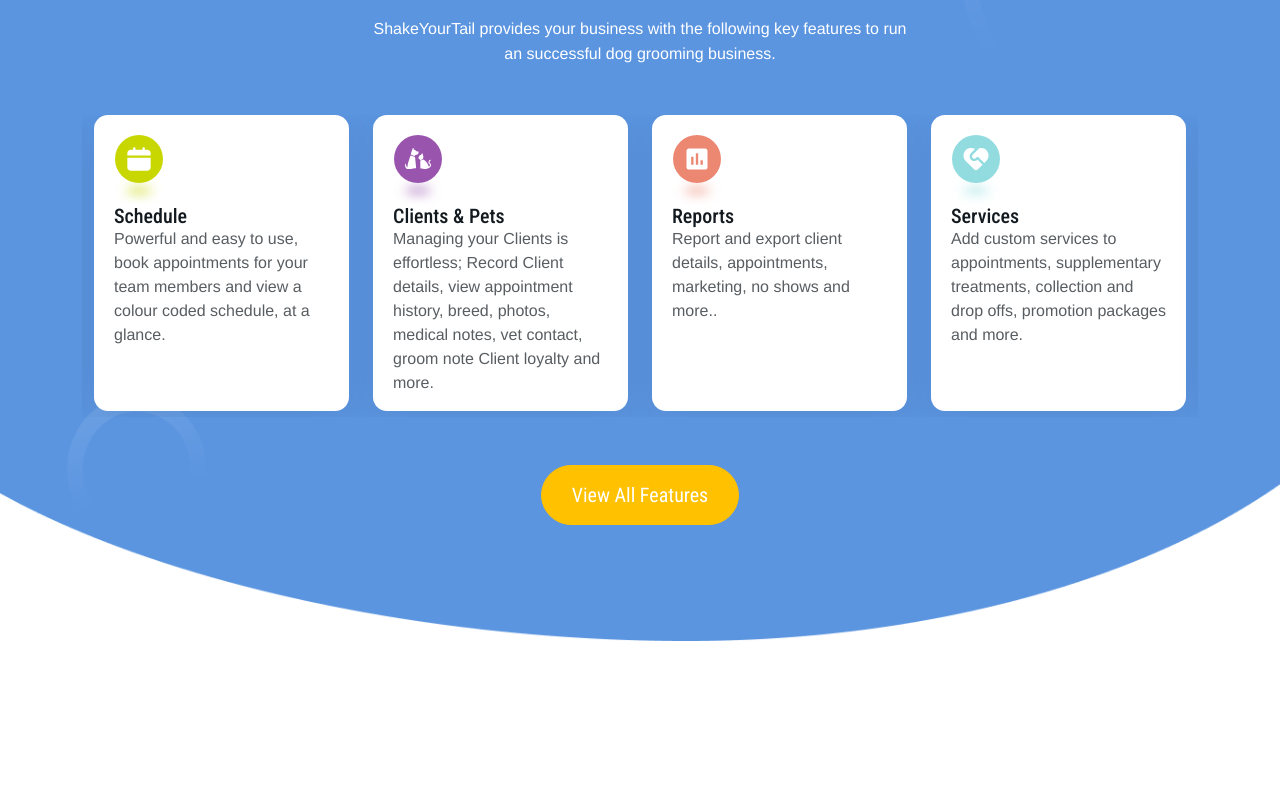
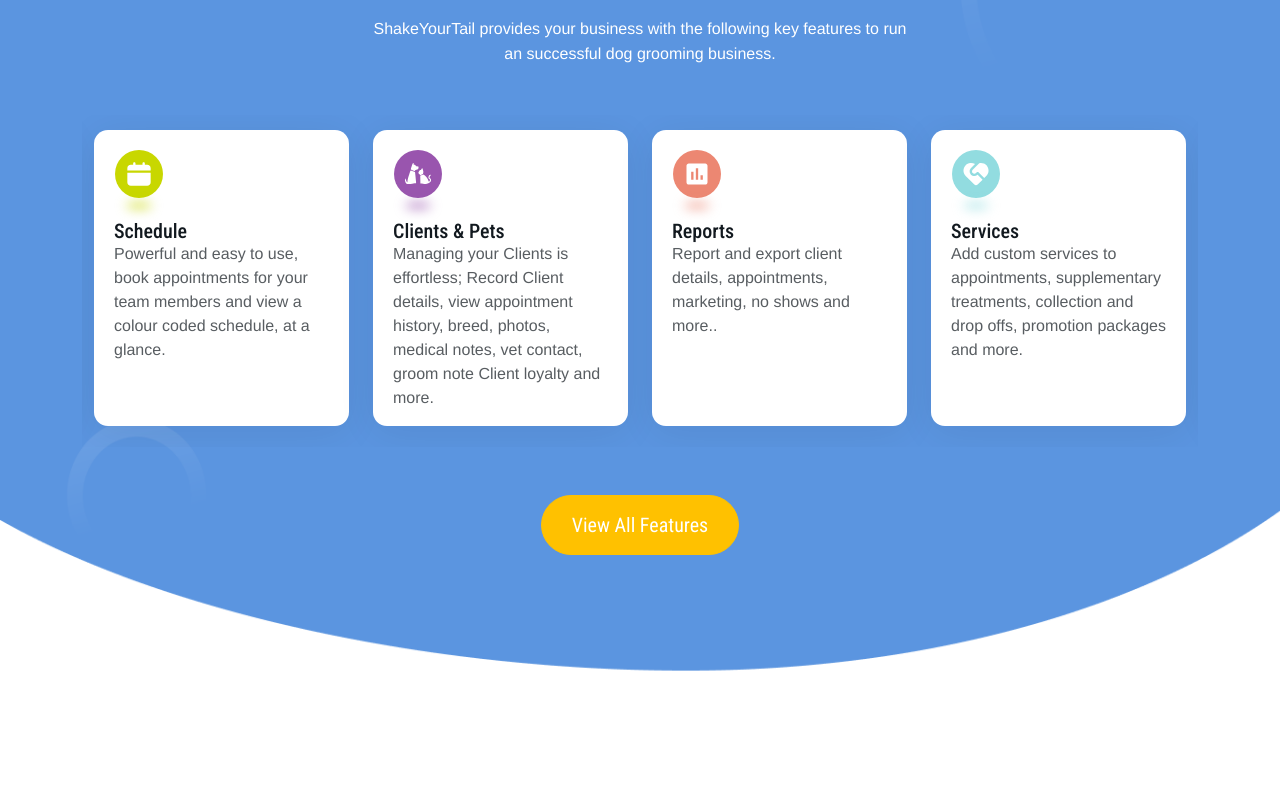
Before and after one commit to khushi303/shakeyourtail, a React (Create React App) app: page / in a window 1280 px wide. Shown: the part 2450-3240 px from the top of the page. Built offline with nearby package versions, Linux system fonts and the light colour scheme; a web font is replaced by a local one.

Commit message:
deploying

```diff
--- a/src/App.css
+++ b/src/App.css
@@ -634,6 +634,11 @@
   background-image: url("./assets/images/Vector.svg") !important;
 }
 
+.slick-track {
+  padding-top: 15px;
+  padding-bottom: 15px;
+}
+
 .accordion-button:not(.collapsed) {
   background-color: #ffffff;
   color: white;
```
